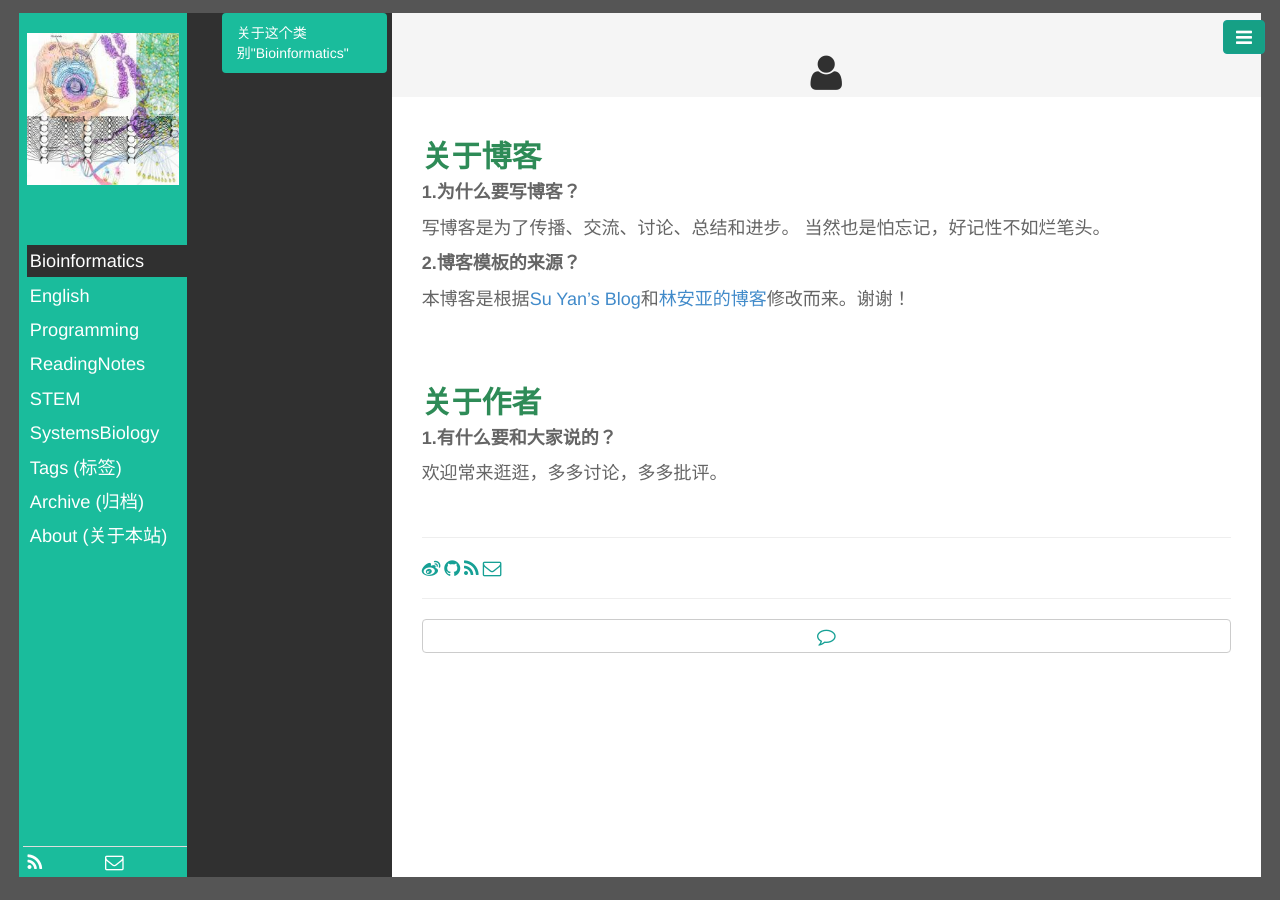
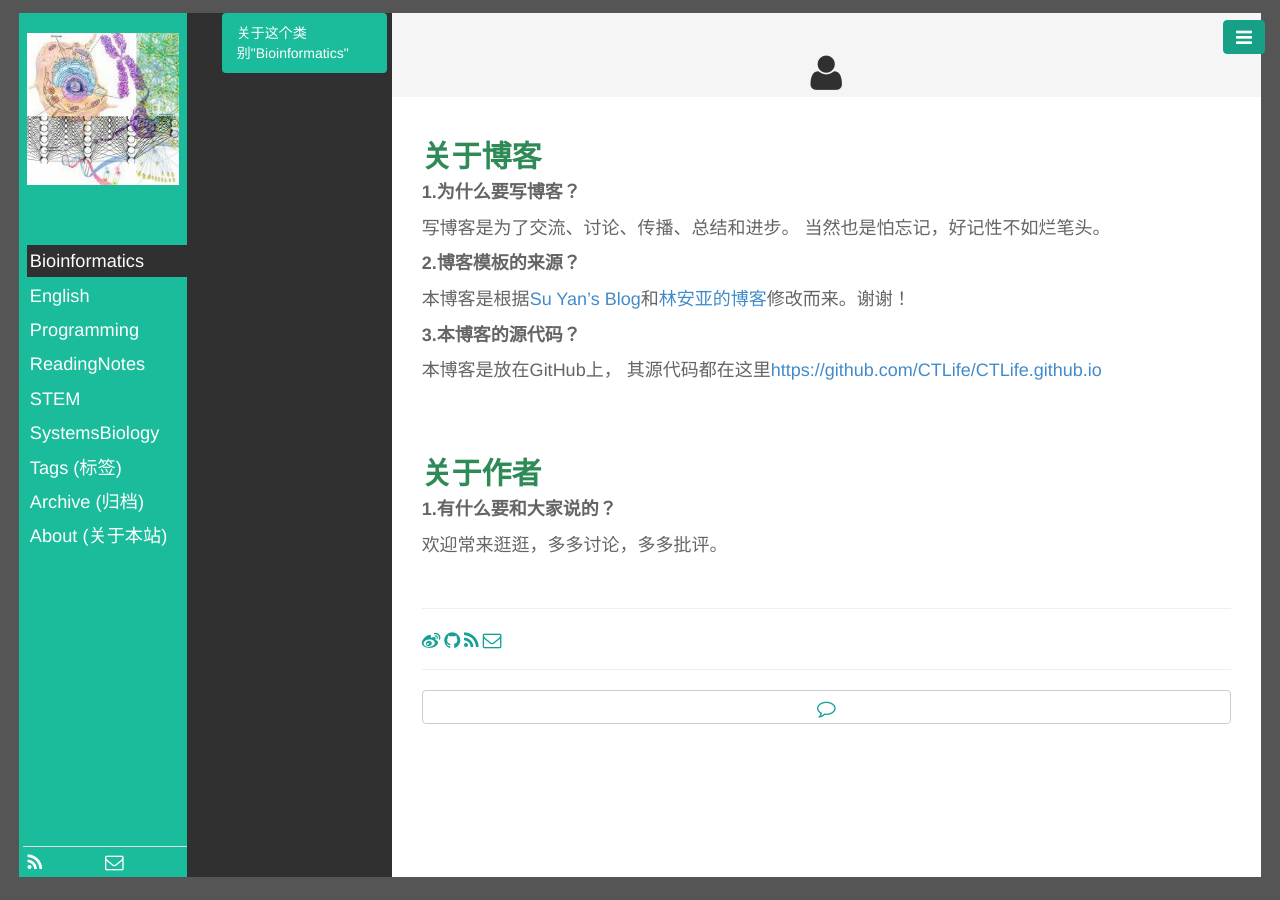
Before and after one commit to CTLife/CTLife.github.io, a Jekyll site: the page built from pages/about.html, in a window 1280 px wide. Built offline with Jekyll 4.4.1, drawn with Linux system fonts in a browser that asks for light colours; Markdown is read by kramdown in place of the engine named in the settings.

Commit message:
Update about.html

```diff
--- a/pages/about.html
+++ b/pages/about.html
@@ -7,9 +7,12 @@ titlename: 关于本站
 <br>
 <h2><b><font color="#2E8B57">关于博客</font></b></h2>
 <p style=font-size:18px><b>1.为什么要写博客？</b></p>
-<p style=font-size:18px>  写博客是为了传播、交流、讨论、总结和进步。 当然也是怕忘记，好记性不如烂笔头。</p>
+<p style=font-size:18px>  写博客是为了交流、讨论、传播、总结和进步。 当然也是怕忘记，好记性不如烂笔头。</p>
 <p style=font-size:18px><b>2.博客模板的来源？</b></p>
 <p style=font-size:18px>本博客是根据<a href="https://github.com/suyan/suyan.github.io">Su Yan’s Blog</a>和<a href="https://github.com/lay1010/lay1010.github.io">林安亚的博客</a>修改而来。谢谢！</p>
+<p style=font-size:18px><b>3.本博客的源代码？</b></p>
+<p style=font-size:18px>本博客是放在GitHub上， 其源代码都在这里<a href="https://github.com/CTLife/CTLife.github.io">https://github.com/CTLife/CTLife.github.io</a></p>
+
 <br>
 
 <br>
```
